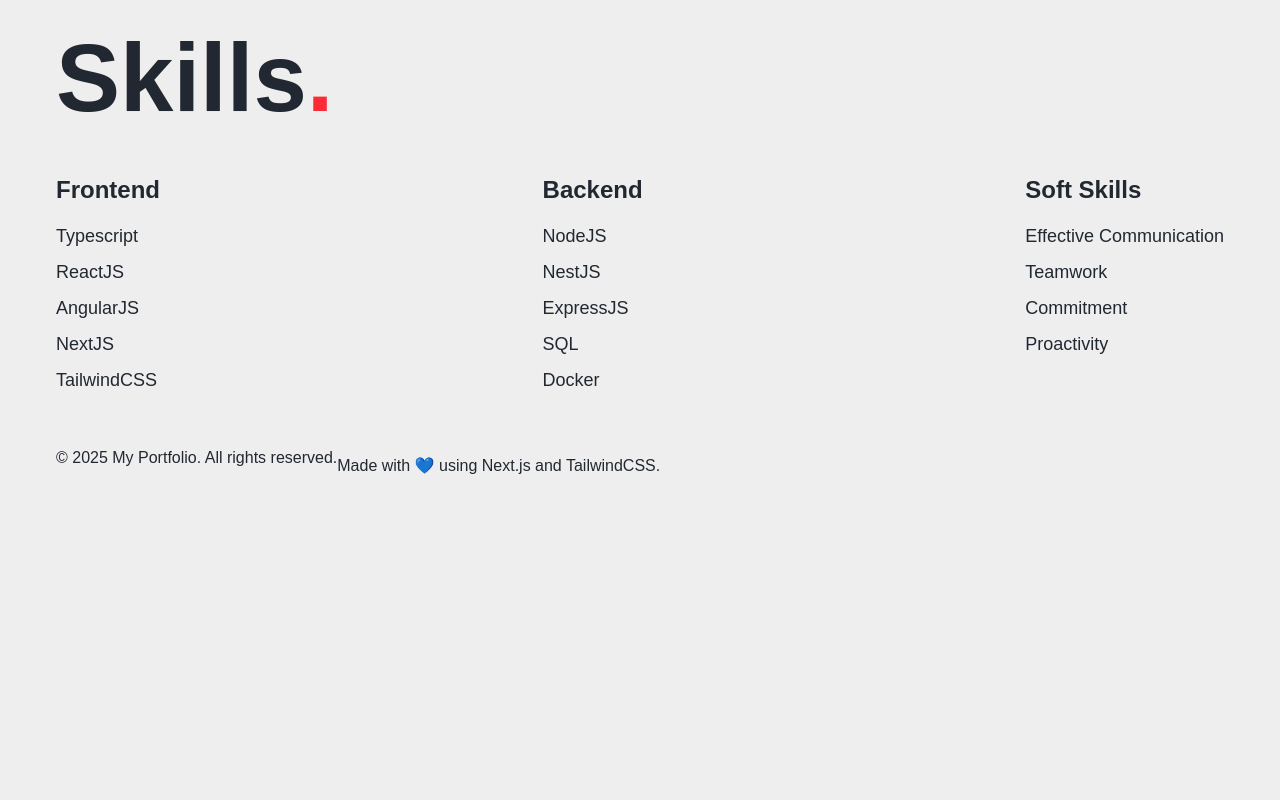
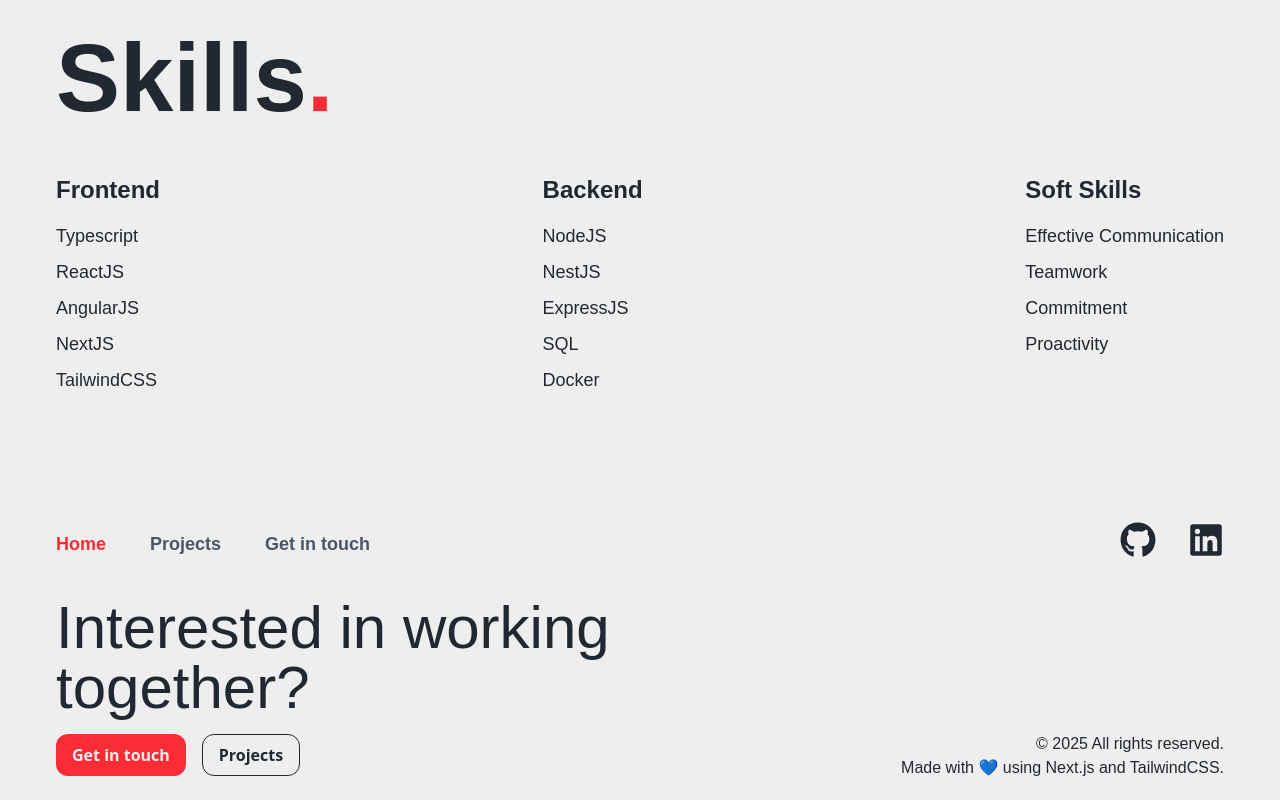
Before and after one commit to emanuelbrits/portfolio, a Next.js app: page /en in a window 1280 px wide. Shown: the part 2705-3505 px from the top of the page. Before the commit the page ends 3203 px from the top, so only its background shows below. Built offline with nearby package versions, Linux system fonts and the light colour scheme; a web font is replaced by a local one.

Commit message:
feat: Adds Footer component

```diff
--- a/public/locales/en/common.json
+++ b/public/locales/en/common.json
@@ -6,7 +6,7 @@
   "HeaderEducation": "Education",
   "HeaderProjects": "Projects",
   "HeaderContact": "Contact",
-  "FooterRights": "2025 My Portfolio. All rights reserved.",
+  "FooterRights": "2025 All rights reserved.",
   "FooterThanks": "Made with 💙 using Next.js and TailwindCSS.",
 
   "home": "Home",
@@ -38,5 +38,7 @@
   "comunicacaoEfetiva": "Effective Communication",
   "trabalhoEquipe": "Teamwork",
   "comprometimento": "Commitment",
-  "proatividade": "Proactivity"
+  "proatividade": "Proactivity",
+
+  "workTogether": "Interested in working together?"
 }
--- a/public/locales/es/common.json
+++ b/public/locales/es/common.json
@@ -6,7 +6,7 @@
   "HeaderEducation": "Educación",
   "HeaderProjects": "Proyectos",
   "HeaderContact": "Contacto",
-  "FooterRights": "2025 Mi Portafolio. Todos los derechos reservados.",
+  "FooterRights": "2025 Todos los derechos reservados.",
   "FooterThanks": "Hecho con 💙 usando Next.js y TailwindCSS.",
 
   "home": "Inicio",
@@ -38,5 +38,7 @@
   "comunicacaoEfetiva": "Comunicación Efectiva",
   "trabalhoEquipe": "Trabajo en Equipo",
   "comprometimento": "Compromiso",
-  "proatividade": "Proactividad"
+  "proatividade": "Proactividad",
+
+  "workTogether": "¿Interesado en trabajar juntos?"
 }
--- a/public/locales/fr/common.json
+++ b/public/locales/fr/common.json
@@ -6,7 +6,7 @@
   "HeaderEducation": "Formation",
   "HeaderProjects": "Projets",
   "HeaderContact": "Contact",
-  "FooterRights": "2025 Mon Portfolio. Tous droits réservés.",
+  "FooterRights": "2025 Tous droits réservés.",
   "FooterThanks": "Fait avec 💙 en utilisant Next.js et TailwindCSS.",
 
   "home": "Accueil",
@@ -38,5 +38,7 @@
   "comunicacaoEfetiva": "Communication Efficace",
   "trabalhoEquipe": "Travail d'Équipe",
   "comprometimento": "Engagement",
-  "proatividade": "Proactivité"
+  "proatividade": "Proactivité",
+
+  "workTogether": "Intéressé pour travailler ensemble ?"
 }
--- a/public/locales/pt/common.json
+++ b/public/locales/pt/common.json
@@ -12,7 +12,7 @@
   "about": "Sobre",
   "contact": "Entre em contato",
 
-  "FooterRights": "2025 Meu Portfólio. Todos os direitos reservados.",
+  "FooterRights": "2025 Todos os direitos reservados.",
   "FooterThanks": "Feito com 💙 usando Next.js e TailwindCSS.",
 
   "WelcomeGreeting": "Olá, sou Emanuel 👋",
@@ -39,5 +39,7 @@
   "comunicacaoEfetiva": "Comunicação Efetiva",
   "trabalhoEquipe": "Trabalho em equipe",
   "comprometimento": "Comprometimento",
-  "proatividade": "Proatividade"
+  "proatividade": "Proatividade",
+
+  "workTogether": "Interessado em trabalhar juntos?"
 }
--- a/src/app/[lang]/page.tsx
+++ b/src/app/[lang]/page.tsx
@@ -177,7 +177,7 @@ export default async function Home({
           </div>
         </div>
       </section>*/}
-      <Footer dictionary={dictionary} />
+      <Footer lang={lang} dictionary={dictionary} />
     </main>
   );
 }
--- a/src/app/components/Footer.tsx
+++ b/src/app/components/Footer.tsx
@@ -1,18 +1,83 @@
+'use client';
+
+import { FaGithub, FaLinkedin } from "react-icons/fa";
+import { usePathname } from "next/navigation";
+
 type FooterProps = {
+    lang: string;
     dictionary: { [key: string]: string };
 };
 
-export default function Footer({ dictionary }: FooterProps) {
+export default function Footer({ lang, dictionary }: FooterProps) {
+
+    const pathname = usePathname();
+
+    const isActive = (href: string) => {
+        return pathname === href || pathname === `${href}/`;
+    };
+
     return (
-        <footer className="bg-[var(--white)] text-[var(--black)] py-6">
-            <div className="flex text-center">
-                <div>
+        <footer className="bg-[var(--white)] text-[var(--black)] pt-24 pb-6">
+            <div className="flex flex-col md:grid md:grid-cols-2 w-full text-center gap-8">
+                <div className="flex flex-row justify-center md:justify-start gap-8">
+                    <a
+                        href={`/${lang}`}
+                        className={
+                            isActive(`/${lang}`)
+                                ? "md:px-3 md:pl-0 md:py-2 text-lg !font-bold rounded-full transition duration-300 ease-in-out text-red-500 "
+                                : "md:px-3 md:pl-0 md:py-2 text-lg !font-bold rounded-full transition duration-300 ease-in-out bg-[var(--white)] text-gray-600 hover:text-red-500"
+                        }
+                    >
+                        {dictionary.home}
+                    </a>
 
+                    <a
+                        href={`/${lang}/projects`}
+                        className={
+                            isActive(`/${lang}/projects`)
+                                ? "md:px-3 md:pl-0 md:py-2 text-lg !font-bold rounded-full transition duration-300 ease-in-out text-red-500 "
+                                : "md:px-3 md:pl-0 md:py-2 text-lg !font-bold rounded-full transition duration-300 ease-in-out bg-[var(--white)] text-gray-600 hover:text-red-500"
+                        }
+                    >
+                        {dictionary.projects}
+                    </a>
+
+                    <a
+                        href={`/${lang}/contact`}
+                        className={
+                            isActive(`/${lang}/contact`)
+                                ? "md:px-3 md:pl-0 md:py-2 text-lg !font-bold rounded-full transition duration-300 ease-in-out text-red-500 "
+                                : "md:px-3 md:pl-0 md:py-2 text-lg !font-bold rounded-full transition duration-300 ease-in-out bg-[var(--white)] text-gray-600 hover:text-red-500"
+                        }
+                    >
+                        {dictionary.contact}
+                    </a>
                 </div>
-                <p>&copy; {dictionary.FooterRights}</p>
-                <p className="mt-2">
-                    {dictionary.FooterThanks}
-                </p>
+                <div className="flex flex-row justify-center md:justify-end gap-8">
+                    <a href="https://github.com/emanuelbrits" target="blank" className="text-4xl hover:text-red-500 transition-all duration-300">
+                        <FaGithub />
+                    </a>
+                    <a href="https://www.linkedin.com/in/emanuel-brito0" target="blank" className="text-4xl hover:text-red-500 transition-all duration-300">
+                        <FaLinkedin />
+                    </a>
+                </div>
+                <div className="flex flex-col justify-center md:justify-start gap-4">
+                    <h3 className="text-2xl lg:text-3xl xl:text-6xl md:text-start">{dictionary.workTogether}</h3>
+                    <div className='flex justify-center md:justify-start gap-4'>
+                        <button className='btn cursor-pointer font-bold text-md py-3 px-4 rounded-xl bg-red-500 hover:bg-red-700 text-[var(--white)] transition-all duration-200'>
+                            {dictionary.contact}
+                        </button>
+                        <button className='btn cursor-pointer font-bold text-md py-3 px-4 rounded-xl bg-[var(--white)] border-1 hover:bg-[var(--black)] hover:text-[var(--white)] text-[var(--black)] transition-all duration-200'>
+                            {dictionary.projects}
+                        </button>
+                    </div>
+                </div>
+                <div className="text-center md:flex md:flex-col md:text-end md:items-end md:justify-end">
+                    <p>&copy; {dictionary.FooterRights}</p>
+                    <p className="mt-2">
+                        {dictionary.FooterThanks}
+                    </p>
+                </div>
             </div>
         </footer>
     );
```
